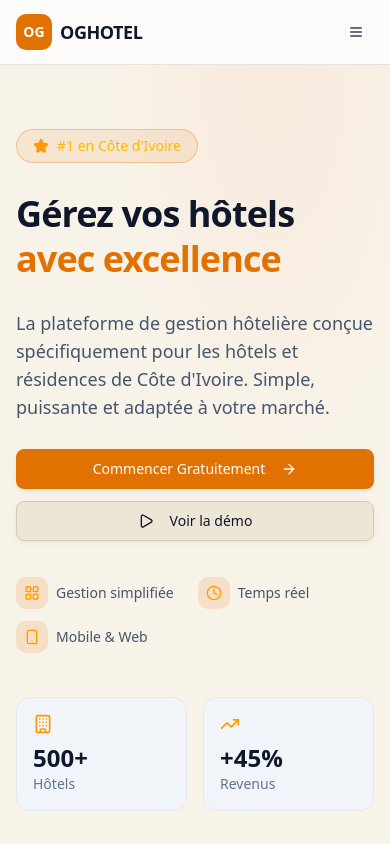
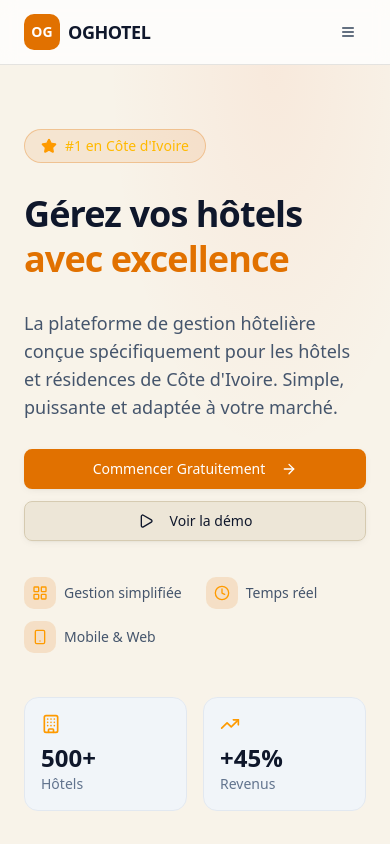
Before and after one commit to omoui2887/OGHOTEL, a Next.js app: page / in a window 390 px wide. Shown: the top 844 px of the page. Built offline with nearby package versions, Linux system fonts and the light colour scheme.

Commit message:
Fix: increase container padding (1.5rem mobile → 5rem xl) + remove redundant px-4 that was overriding container CSS

```diff
--- a/src/app/globals.css
+++ b/src/app/globals.css
@@ -154,14 +154,17 @@
     max-width: 80rem; /* 1280px */
     margin-left: auto;
     margin-right: auto;
-    padding-left: 1rem;
-    padding-right: 1rem;
+    padding-left: 1.5rem;
+    padding-right: 1.5rem;
   }
   @media (min-width: 640px) {
-    .container { padding-left: 2rem; padding-right: 2rem; }
+    .container { padding-left: 2.5rem; padding-right: 2.5rem; }
   }
   @media (min-width: 1024px) {
-    .container { padding-left: 3rem; padding-right: 3rem; }
+    .container { padding-left: 4rem; padding-right: 4rem; }
+  }
+  @media (min-width: 1280px) {
+    .container { padding-left: 5rem; padding-right: 5rem; }
   }
   html {
     scroll-behavior: smooth;
--- a/src/app/page.tsx
+++ b/src/app/page.tsx
@@ -114,7 +114,7 @@ export default function HomePage() {
               "radial-gradient(ellipse 60% 50% at 70% 0%, rgba(255,107,53,0.18), transparent 70%)",
           }}
         />
-        <div className="container relative mx-auto px-4 py-16 md:py-24">
+        <div className="container relative mx-auto py-16 md:py-24">
           <div className="grid items-center gap-12 lg:grid-cols-2">
             {/* Left */}
             <Reveal direction="up" delay={0}>
@@ -235,7 +235,7 @@ export default function HomePage() {
       {/* FONCTIONNALITÉS (MAIN)                                             */}
       {/* ----------------------------------------------------------------- */}
       <section id="fonctionnalites" className="py-16 md:py-24">
-        <div className="container mx-auto px-4">
+        <div className="container mx-auto">
           <div className="mx-auto max-w-2xl text-center">
             <span className="inline-flex items-center gap-2 rounded-full border border-amber-600/30 bg-amber-600/10 px-4 py-1.5 text-sm font-medium text-amber-400">
               <Star className="h-4 w-4 fill-amber-500 text-amber-500" />
@@ -285,7 +285,7 @@ export default function HomePage() {
         className="border-y border-slate-200 bg-slate-50 py-16 md:py-24"
       >
         <Reveal direction="up">
-        <div className="container mx-auto px-4">
+        <div className="container mx-auto">
           <div className="mx-auto max-w-2xl text-center">
             <span className="inline-flex items-center gap-2 rounded-full border border-amber-600/30 bg-amber-600/10 px-4 py-1.5 text-sm font-medium text-amber-400">
               <Sparkles className="h-4 w-4 text-amber-500" />
@@ -344,7 +344,7 @@ export default function HomePage() {
           />
           <div className="absolute inset-0 bg-gradient-to-t from-white via-white/30 to-transparent" />
         </div>
-        <div className="container mx-auto px-4">
+        <div className="container mx-auto">
           <div className="mx-auto max-w-2xl text-center">
             <h2 className="text-3xl font-bold tracking-tight md:text-4xl">
               <span className="text-slate-900">Ce que nos clients</span>{" "}
@@ -466,7 +466,7 @@ export default function HomePage() {
         id="tarifs"
         className="border-y border-slate-200 bg-slate-50 py-16 md:py-24"
       >
-        <div className="container mx-auto px-4">
+        <div className="container mx-auto">
           <div className="mx-auto max-w-2xl text-center">
             <h2 className="text-3xl font-bold tracking-tight md:text-4xl">
               <span className="text-slate-900">Des tarifs</span>{" "}
@@ -552,7 +552,7 @@ export default function HomePage() {
       {/* FAQ                                                               */}
       {/* ----------------------------------------------------------------- */}
       <section id="faq" className="py-16 md:py-24">
-        <div className="container mx-auto px-4">
+        <div className="container mx-auto">
           <div className="mx-auto max-w-2xl text-center">
             <span className="inline-flex items-center gap-2 rounded-full border border-amber-600/30 bg-amber-600/10 px-4 py-1.5 text-sm font-medium text-amber-400">
               <HelpCircle className="h-4 w-4 text-amber-500" />
@@ -601,7 +601,7 @@ export default function HomePage() {
         id="contact"
         className="border-t border-slate-200 bg-slate-50 py-16 md:py-24"
       >
-        <div className="container mx-auto px-4">
+        <div className="container mx-auto">
           <div className="grid items-start gap-10 lg:grid-cols-2">
             {/* Left — CTA + benefits */}
             <div className="space-y-7">
--- a/src/components/layout/site-footer.tsx
+++ b/src/components/layout/site-footer.tsx
@@ -14,7 +14,7 @@ export function SiteFooter() {
 
   return (
     <footer className="border-t border-black/10 bg-slate-50">
-      <div className="container mx-auto px-4 py-12">
+      <div className="container mx-auto py-12">
         <div className="grid gap-8 md:grid-cols-4">
           {/* Brand */}
           <div className="md:col-span-1">
--- a/src/components/layout/site-header.tsx
+++ b/src/components/layout/site-header.tsx
@@ -22,7 +22,7 @@ export function SiteHeader() {
 
   return (
     <header className="sticky top-0 z-40 w-full border-b border-black/10 bg-white/90 backdrop-blur supports-[backdrop-filter]:bg-white/75">
-      <div className="container mx-auto flex h-16 items-center justify-between px-4">
+      <div className="container mx-auto flex h-16 items-center justify-between">
         {/* Logo */}
         <Link href="/" prefetch className="flex items-center gap-2 font-semibold">
           <span className="flex h-9 w-9 items-center justify-center rounded-lg bg-amber-600 text-sm font-bold text-white">
```
Also changed, not shown: upload/pasted_image_1783811941986.png (added).
